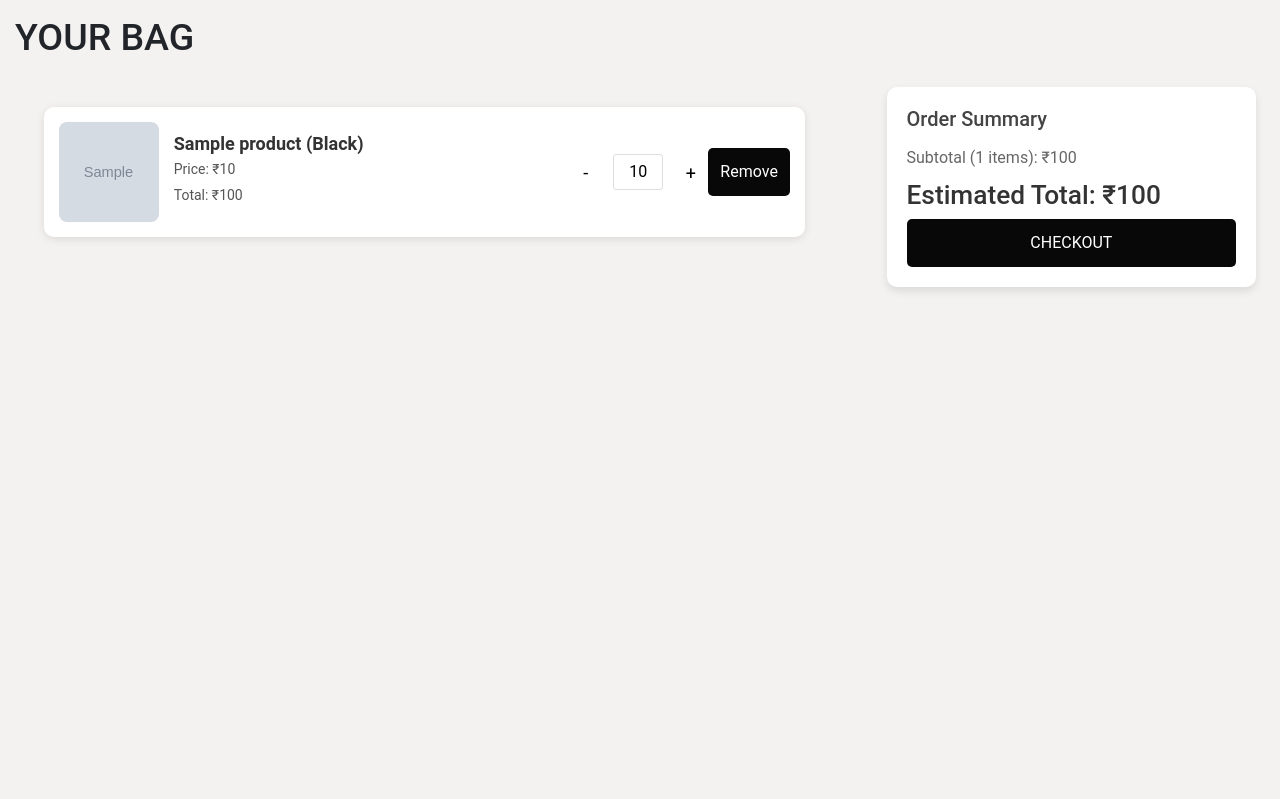
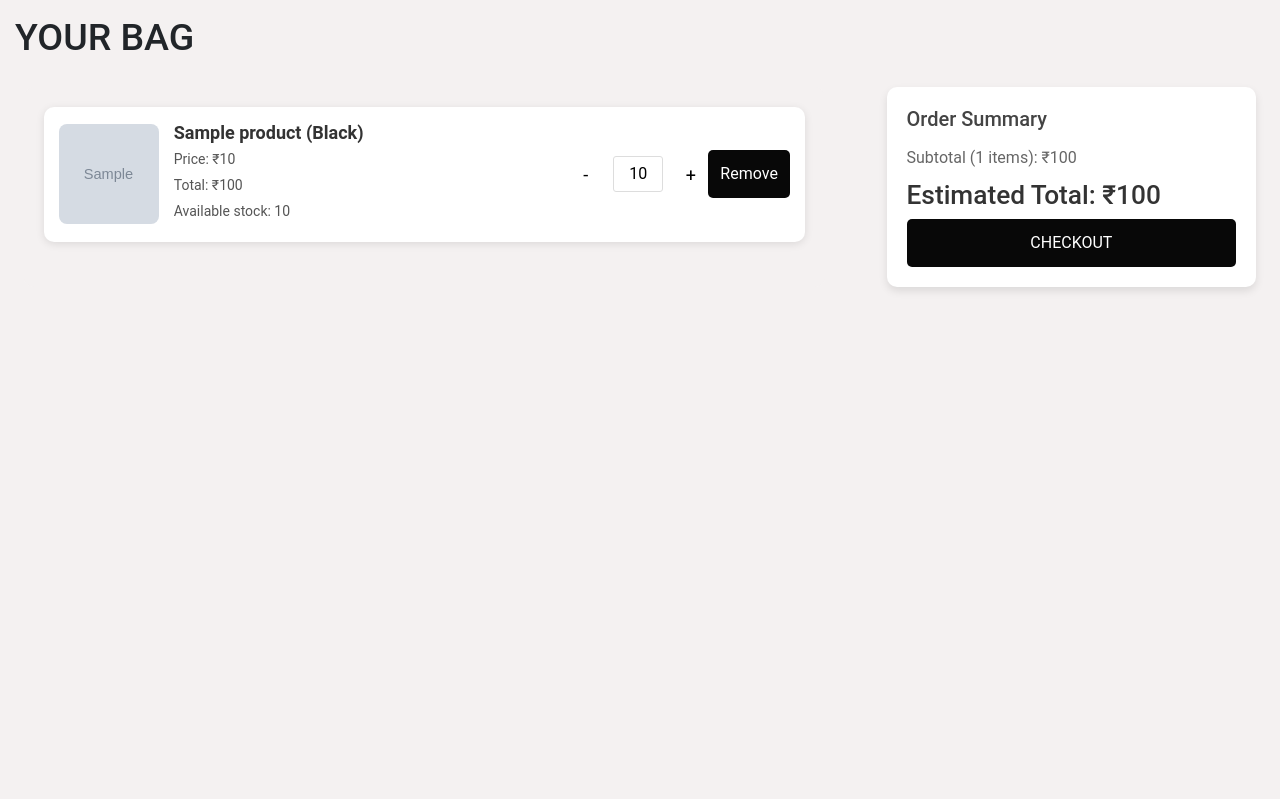
Before and after one commit to Abhinav-mohanan/Soundwave, a Django app: page /cart/ in a window 1280 px wide. Shown: the part 108-907 px from the top of the page. Run offline with Django 5.2, Linux system fonts and the light colour scheme; a user stored in the database is signed in; tables that the repository leaves empty hold one stand-in row (values such as "Sample post"); grey boxes marked "Sample" are stand-in pictures; some libraries are stand-ins or nearby versions; some web fonts are replaced.

Commit message:
fix: enforce stock-safe cart updates and render discounted cart totals correctly

```diff
--- a/soundwave/cart/views.py
+++ b/soundwave/cart/views.py
@@ -15,11 +15,26 @@ from django.utils.timezone import now
 @never_cache
 @login_required(login_url='user_login')
 def add_to_cart(request, variant_id):
-    variant = get_object_or_404(Variant, id=variant_id)
-    cart, created = Cart.objects.get_or_create(user=request.user)
+    variant = get_object_or_404(
+        Variant.objects.select_related("product"),
+        id=variant_id,
+        is_listed=True,
+        stock__gte=0
+    )
+    if not variant.product.is_listed:
+        messages.error(request, "This product is unavailable")
+        return redirect('products')
+
+    cart,_ = Cart.objects.get_or_create(user=request.user)
     cart_item, created = Cartitem.objects.get_or_create(cart=cart, variant=variant)
-    if not created:
-        cart_item.quantity += 1
+
+    new_quantity = 1 if created else cart_item.quantity + 1
+
+    if new_quantity > variant.stock:
+        messages.error(request, f'Only {variant.stock} items available in stock')
+        return redirect('cart_detail')
+
+    cart_item.quantity = new_quantity
     cart_item.save()
     messages.success(request,'Product added to cart')
     return redirect('cart_detail')
@@ -35,26 +50,38 @@ def remove_from_cart(request,cartitem_id):
 
 
 @never_cache
-@login_required
+@login_required(login_url='user_login')
 def update_cart_item(request, item_id):
     data = json.loads(request.body)
     quantity = data.get('quantity')
+
     if quantity is None or quantity < 1:
         return JsonResponse({'success': False, 'error': 'Invalid quantity'}, status=400)
-    try:
-        cart_item = Cartitem.objects.get(cartitem_id=item_id)
-        cart_item.quantity = quantity
-        cart_item.save()
-        new_total = cart_item.total_price
-        cart = cart_item.cart
-        total_cart_price = cart.total_price
+
+    cart_item = get_object_or_404(
+        Cartitem,
+        cartitem_id=item_id,
+        cart__user=request.user,
+    )
+
+    if quantity > cart_item.variant.stock:
         return JsonResponse({
-            'success': True,
-            'new_total': new_total,
-            'cart_total': total_cart_price
-        })
-    except Cartitem.DoesNotExist:
-        return JsonResponse({'success': False, 'error': 'Item Not Found'}, status=404)
+            "success":False,
+            "error": f"Only {cart_item.variant.stock} item(s) available in stock"
+        },
+        staus=400)
+    cart_item.quantity = quantity
+    cart_item.save()
+
+    new_total = cart_item.total_price
+    cart = cart_item.cart
+    total_cart_price = cart.total_price
+
+    return JsonResponse({
+        "sucess": True,
+        "new_total":new_total,
+        "cart_total":total_cart_price
+    })
 
 
 @never_cache
@@ -101,19 +128,20 @@ def cart_detail(request):
             brand_discount_price=(product.price * (1-(brand_offer.offer_percentage/100)))
 
         if product_discount_price is not None and brand_discount_price is not None:
-            final_discount_price=min(product_discount_price,brand_discount_price)
+            final_discount_price = min(product_discount_price, brand_discount_price)
         elif product_discount_price is not None:
-            final_discount_price=product_discount_price
+            final_discount_price = product_discount_price
         elif brand_discount_price is not None:
-            final_discount_price=brand_discount_price
+            final_discount_price = brand_discount_price
         else:
-            final_discount_price=product.price
+            final_discount_price = product.price
 
-        final_discount_price=round(final_discount_price,0)
-        cart_item.variant.product.price=final_discount_price
+        cart_item.effective_price = round(final_discount_price, 0)
+        cart_item.line_total = cart_item.effective_price * cart_item.quantity
 
 
-        total=sum(item.total_price for item  in cart_items)
+
+        total=sum(item.line_total for item  in cart_items)
 
     return render(request,'user/cart.html',{'cart_items':cart_items,'total':total})
 
@@ -132,13 +160,13 @@ def add_wishlist(request,variant_id):
         messages.info(request,'Item is already in your whislist.')
     return redirect('products')
 
-
+@login_required(login_url='user_login')
 def view_wishlist(request):
     user=request.user
     wishlist=Wishlist.objects.filter(user=user)
     return render(request,'user/wishlist.html',{'wishlist':wishlist})
 
-
+@login_required(login_url='user_login')
 def remove_from_wishlist(request,item_id):
     item=get_object_or_404(Wishlist,id=item_id,user=request.user)
     item.delete()
--- a/soundwave/templates/user/cart.html
+++ b/soundwave/templates/user/cart.html
@@ -143,15 +143,17 @@
         display: flex;
         align-items: center;
     }
+
     .cart-item-quantity button {
         width: 35px;
         height: 35px;
-        background-color:white;
+        background-color: white;
         border: none;
         cursor: pointer;
         font-size: 18px;
         transition: background-color 0.3s;
     }
+
     .cart-item-quantity input {
         width: 50px;
         text-align: center;
@@ -161,6 +163,7 @@
         padding: 5px;
         font-size: 16px;
     }
+
     .remove-btn {
         background-color: #f44336;
         color: white;
@@ -170,16 +173,19 @@
         cursor: pointer;
         font-size: 14px;
     }
+
     .remove-btn:hover {
         background-color: #d32f2f;
     }
-    .cart-items{
+
+    .cart-items {
         background-color: #f4f1f1;
         box-shadow: none;
     }
 </style>
-    <div class="container-fluid" style="height: 100vh; background-color: #f4f1f1;">
-        <div class="row">
+
+<div class="container-fluid" style="height: 100vh; background-color: #f4f1f1;">
+    <div class="row">
         <h1 class="text-dark">YOUR BAG</h1>
         <div class="cart-container">
             <div class="cart-items">
@@ -192,24 +198,37 @@
                                 <div class="out-of-stock-overlay">This product is out of stock</div>
                             {% endif %}
                             {% if not item.variant.product.is_listed or not item.variant.product.category.is_listed or not item.variant.is_listed %}
-                                <div class="out-of-stock-overlay"> This product is Unavailable</div>
+                                <div class="out-of-stock-overlay">This product is unavailable</div>
                             {% endif %}
                             {% if not item.variant.product.brand.is_listed or not item.variant.product.subcategory.is_listed %}
-                                <div class="out-of-stock-overlay"> This proudct is unavailable</div>
+                                <div class="out-of-stock-overlay">This product is unavailable</div>
                             {% endif %}
                         </div>
 
                         <div class="cart-item-details">
                             <h4>{{ item.variant.product.name }} ({{ item.variant.color }})</h4>
-
-                            <p>Price: ₹{{ item.variant.product.price }}</p>
-                            <p>Total: ₹<span id="item-total-{{ item.cartitem_id }}">{{ item.total_price }}</span></p>
+                            <p>Price: ₹<span id="item-price-{{ item.cartitem_id }}">{{ item.effective_price }}</span></p>
+                            <p>Total: ₹<span id="item-total-{{ item.cartitem_id }}">{{ item.line_total }}</span></p>
+                            <p>Available stock: {{ item.variant.stock }}</p>
                         </div>
 
                         <div class="cart-item-quantity">
                             <button class="decrement" data-id="{{ item.cartitem_id }}">-</button>
-                            <input type="text" value="{{ item.quantity }}" data-id="{{ item.cartitem_id }}" min="1">
-                            <button class="increment" data-id="{{ item.cartitem_id }}">+</button>
+                            <input
+                                type="text"
+                                value="{{ item.quantity }}"
+                                data-id="{{ item.cartitem_id }}"
+                                data-stock="{{ item.variant.stock }}"
+                                min="1"
+                                readonly
+                            >
+                            <button
+                                class="increment"
+                                data-id="{{ item.cartitem_id }}"
+                                data-stock="{{ item.variant.stock }}"
+                            >
+                                +
+                            </button>
                         </div>
 
                         <form method="POST" action="{% url 'remove_from_cart' item.cartitem_id %}">
@@ -221,6 +240,7 @@
                     <p>Your cart is empty.</p>
                 {% endfor %}
             </div>
+
             <div class="cart-summary">
                 {% if cart_items %}
                     <h2>Order Summary</h2>
@@ -237,7 +257,6 @@
             </div>
         </div>
     </div>
-    </div>
 </div>
 
 <script>
@@ -246,10 +265,11 @@ document.addEventListener('DOMContentLoaded', function () {
         button.addEventListener('click', function () {
             const itemId = this.getAttribute('data-id');
             const input = document.querySelector(`input[data-id="${itemId}"]`);
+            const stock = parseInt(input.getAttribute('data-stock'));
             let newQuantity = parseInt(input.value) + 1;
 
-            if (newQuantity > 3) {
-                alert('You can only add 3 items of this product.');
+            if (newQuantity > stock) {
+                alert(`Only ${stock} item(s) available in stock.`);
                 return;
             }
 
@@ -263,10 +283,6 @@ document.addEventListener('DOMContentLoaded', function () {
             const itemId = this.getAttribute('data-id');
             const input = document.querySelector(`input[data-id="${itemId}"]`);
             let newQuantity = Math.max(1, parseInt(input.value) - 1);
-
-            if (newQuantity < 1) {
-                alert('Quantity must be at least 1.');
-            }
 
             input.value = newQuantity;
             updateQuantity(itemId, newQuantity);
@@ -288,14 +304,15 @@ document.addEventListener('DOMContentLoaded', function () {
         .then(data => {
             if (data.success) {
                 document.getElementById(`item-total-${itemId}`).textContent = data.new_total;
+                document.getElementById('subtotal-cart-price').textContent = data.cart_total;
                 document.getElementById('total-cart-price').textContent = data.cart_total;
+            } else {
+                alert(data.error || 'Failed to update cart item.');
             }
         })
         .catch(error => console.error('Error:', error));
     }
 });
-
-
 </script>
 
 {% endblock %}
```
